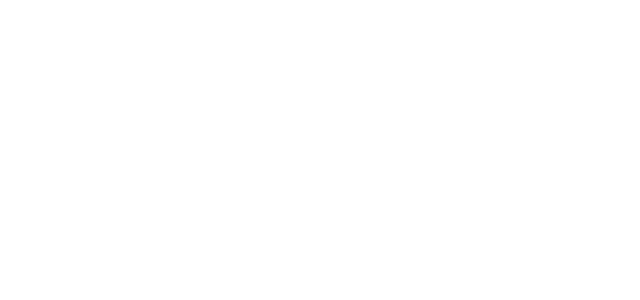
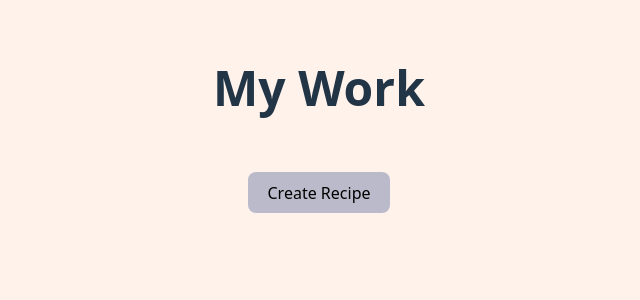
Before and after one commit to GryffinX/Recipe_Sharing_Platform, a React (Vite) app in the folder frontend/: page /MyWork in a window 1280 px wide. Before the commit this address had no page. Shown: the top 300 px of the page, without its empty margins (321-961 px from the left). Built offline with nearby package versions, Linux system fonts and the light colour scheme.

Commit message:
My recipe initial commit

```diff
--- a/frontend/src/App.jsx
+++ b/frontend/src/App.jsx
@@ -1,10 +1,10 @@
 import './App.css'
 
 import { BrowserRouter as Router, Routes, Route } from "react-router-dom";
-import RecipesView from './views/RecipesView';
+//import RecipesView from './views/RecipesView';
 import Login from './views/Login';
 import SignUp from './views/SignUp';
-
+import MyWorkView from './views/MyWorkView';
 
 
 function App() {
@@ -13,10 +13,10 @@
     <>
     <Router>
                 <Routes>
-                    <Route path='/' element={<RecipesView source = {"sample"}/>} />
+                    {/* <Route path='/' element={<RecipesView source = {"sample"}/>} /> */}
                     <Route path='/Login' element={<Login />} />
                     <Route path='/SignUp' element={<SignUp />} />
-
+                    <Route path='/MyWork' element={<MyWorkView/>}></Route>
                 </Routes>
             </Router>
 
--- /dev/null
+++ b/frontend/src/views/MyWorkView.css
@@ -0,0 +1,27 @@
+body {
+    background-color: #fff2eb;
+}
+
+.ancestorContainer {
+    display: flex;
+    flex-direction: column;
+    height: 100vh;
+    align-items: center;
+    padding: 20px;
+}
+
+.header {
+    display: flex;
+    height: 6vh;
+    width: 100%;
+    justify-content: space-around;
+    font-size: 3em;
+    font-weight: bold;
+    padding-bottom: 1.5em;
+}
+
+.createRecipeButton {
+    background-color: #babaca;
+    border-radius: 8px;
+    border: none;
+}
--- /dev/null
+++ b/frontend/src/views/MyWorkView.jsx
@@ -0,0 +1,70 @@
+import './MyWorkView.css'
+import { useState } from 'react';
+
+export default function MyWorkView() {
+    // const [recipe, setRecipe] = useState([])
+     const [recipeName, setRecipeName] = useState('')
+     const [recipeTime, setRecipeTime] = useState('')
+     const [recipeSteps, setRecipeSteps] = useState('')
+     const [recipeIngrediants, setRecipeIngrediants] = useState('')
+     const [showModal, setShowModal] = useState(false)
+     const [modalType, setModalType] = useState('create')
+     const [currentRecipe, setCurrentRecipe] = useState(null)
+
+    const handleCreate = () => {
+        setModalType('create');
+        setCurrentRecipe(null);
+        setRecipeName('');
+        setShowModal(true)
+    }
+
+    const handleSubmit = () => {
+        setShowModal(false);
+        setRecipeName('');
+        setCurrentRecipe(null);
+    }
+
+    return (
+        <>
+            <div id = "ancestorContainer" className = "ancestorContainer">
+                <div id = "header" className = 'header'>
+                    My Work
+                </div>
+                <button onClick={handleCreate} className='createRecipeButton'>Create Recipe</button>
+            </div>
+            {showModal && (
+                <div id = 'modalOverlay' className='modalOverlay'>
+                    <div id='modalContent' className='modalContent'>
+                        <h2>{modalType === 'edit' ? 'Edit Recipe' : 'Create Your Favourite Recipe'}</h2>
+                        <input
+                            type="text"
+                            value={recipeName}
+                            onChange={(e) => setRecipeName(e.target.value)}
+                            placeholder="Name of your recipe"
+                        />
+                        <input
+                            type="text"
+                            value={recipeTime}
+                            onChange={(e) => setRecipeTime(e.target.value)}
+                            placeholder="Preparation time"
+                        />
+                        <textarea
+                            value={recipeIngrediants}
+                            onChange={(e) => setRecipeIngrediants(e.target.value)}
+                            placeholder="Ingrediants for the recipe"
+                        />
+                        <textarea
+                            value={recipeSteps}
+                            onChange={(e) => setRecipeSteps(e.target.value)}
+                            placeholder="Enter the steps for the recipe"
+                        />
+                        <div id="modalButtons" className='modlaButtons'>
+                            <button onClick={handleSubmit} id='modalButton' className='modalButton'>Save</button>
+                            <button onClick={() => setShowModal(false)} id='modalButton' className='modalButton'>Cancel</button>
+                        </div>
+                    </div>
+                </div>
+            )}
+        </>
+    )
+}
```
